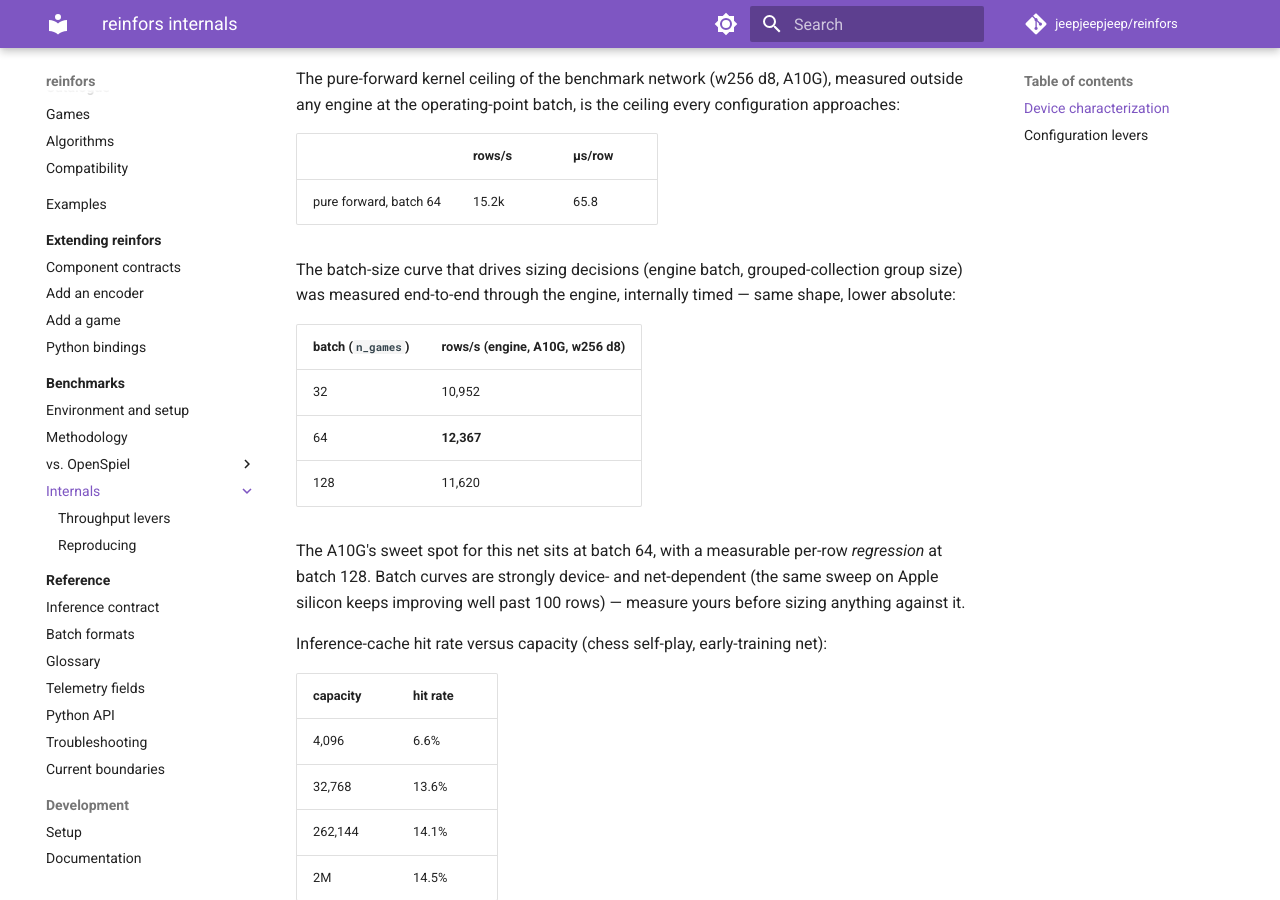
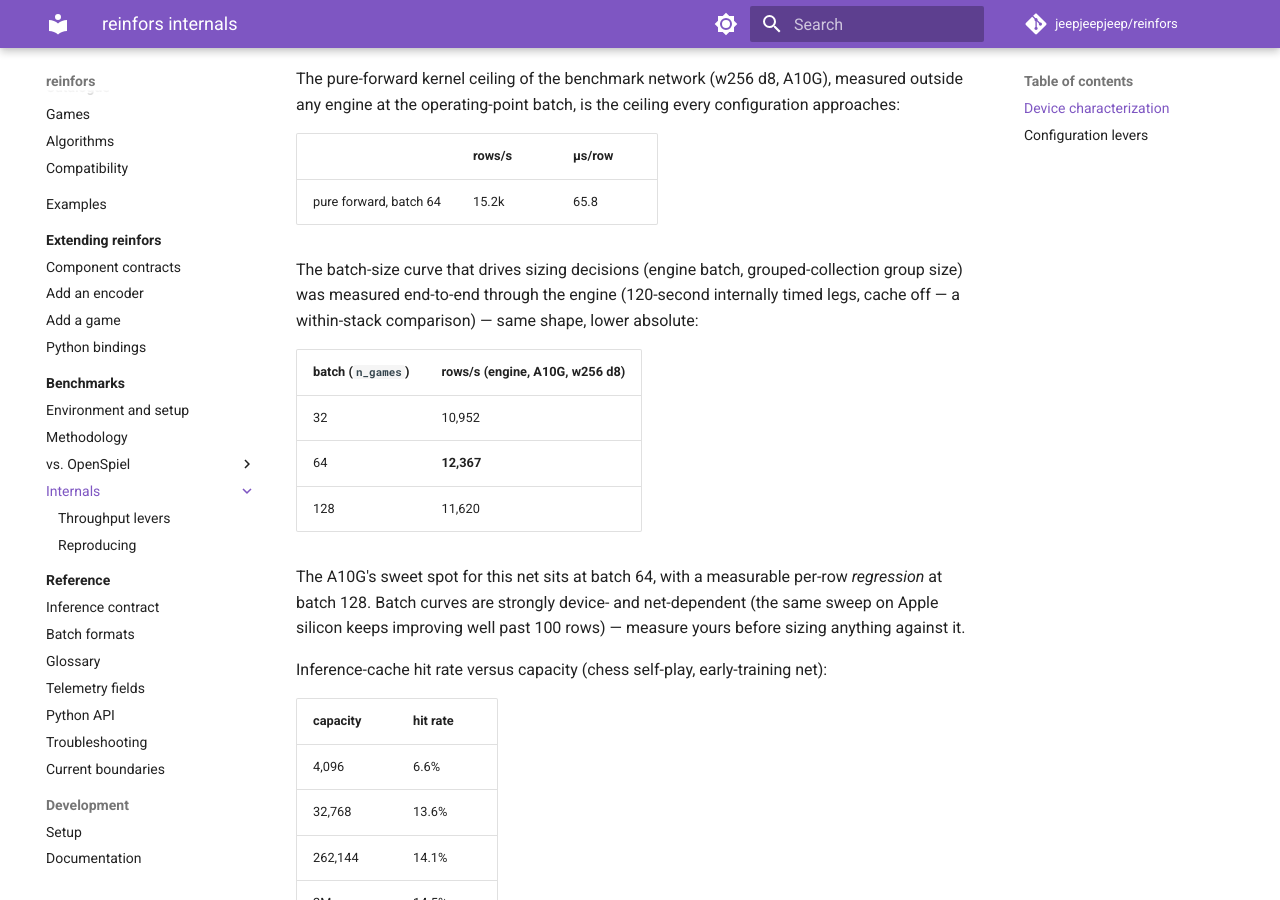
Before and after one commit to jeepjeepjeep/reinfors, an MkDocs documentation site: the page built from docs/benchmarks/internal/index.md, in a window 1280 px wide and 900 px high, scrolled down 307 px. Built offline with MkDocs 1.6.1 and Material for MkDocs 9.7.7, drawn with Linux system fonts in a browser that asks for light colours; comment, search, counter and statistics services are not loaded.

Commit message:
benchmarks: batch-curve provenance (120s legs, cache off, within-stack)

```diff
--- a/docs/benchmarks/internal/index.md
+++ b/docs/benchmarks/internal/index.md
@@ -16,8 +16,8 @@ approaches:
 | pure forward, batch 64 | 15.2k | 65.8 |
 
 The batch-size curve that drives sizing decisions (engine batch, grouped-collection
-group size) was measured end-to-end through the engine, internally timed — same shape,
-lower absolute:
+group size) was measured end-to-end through the engine (120-second internally timed
+legs, cache off — a within-stack comparison) — same shape, lower absolute:
 
 | batch (`n_games`) | rows/s (engine, A10G, w256 d8) |
 |---|---|
```
